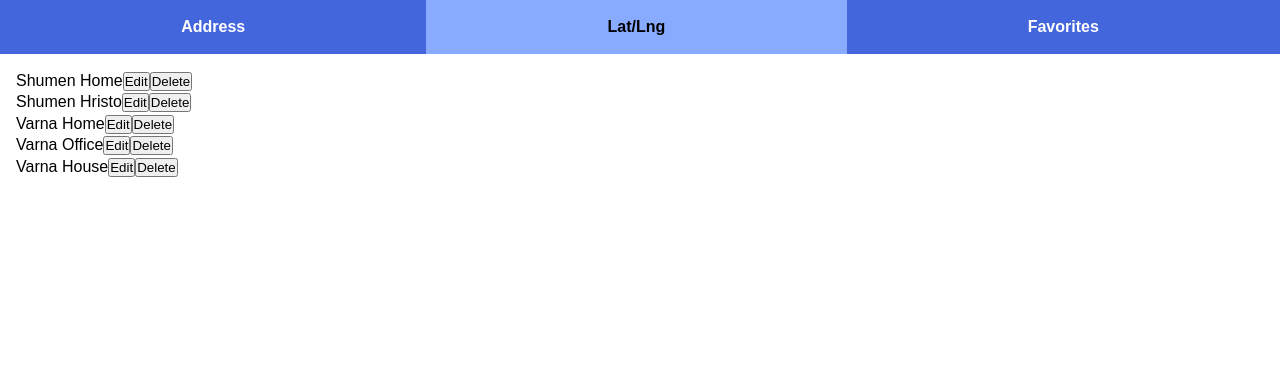
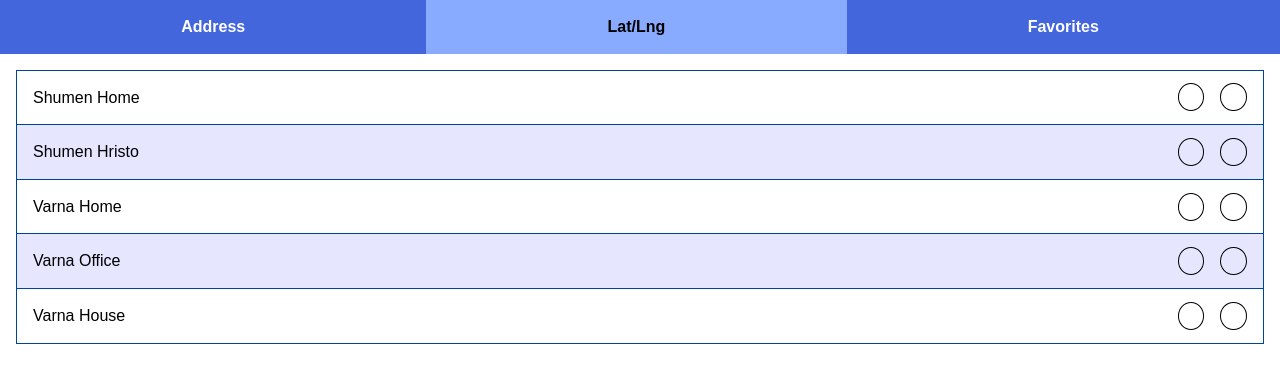
Before and after one commit to magadanskiuchen/m-simple-nav-react, a React (Create React App) app: page /favorites in a window 1280 px wide. Shown: the top 382 px of the page. Built offline with nearby package versions, Linux system fonts and the light colour scheme.

Commit message:
Work on favorites list styling

```diff
--- a/src/styles/FavoritesInput.scss
+++ b/src/styles/FavoritesInput.scss
@@ -1,3 +1,42 @@
+@import 'mixins.scss';
+
 .favorites-list {
 	list-style: none;
+	border: 1px solid var(--navy);
 }
+
+.saved-place {
+	display: flex;
+	align-items: center;
+	padding: 1rem;
+	border-bottom: 1px solid var(--navy);
+
+	&:nth-child(even) {
+		background: var(--light-blue);
+	}
+
+	&:last-child {
+		border: none;
+	}
+
+	&__label {
+		display: block;
+		width: 100%;
+	}
+}
+
+.ico {
+	@include notext;
+
+	width: 1.75rem;
+	height: 1.75rem;
+	margin-top: -0.25rem;
+	margin-bottom: -0.25rem;
+	background: none;
+	border: 1px solid var(--black);
+	border-radius: 50%;
+
+	& + & {
+		margin-left: 1rem;
+	}
+}
--- a/src/styles/index.scss
+++ b/src/styles/index.scss
@@ -2,6 +2,7 @@
 	// colors
 	--white: #FFF;
 	--black: #000;
+	--light-blue: #E6E6FF;
 	--blue: #8AF;
 	--dark-blue: #46D;
 	--navy: #049;
@@ -25,6 +26,10 @@ body {
 	-moz-osx-font-smoothing: grayscale;
 }
 
+button {
+	cursor: pointer;
+}
+
 #root {
 	.btn {
 		background: var(--blue);
--- /dev/null
+++ b/src/styles/mixins.scss
@@ -0,0 +1,6 @@
+@mixin notext {
+	text-indent: -5000em;
+	font-size: 0;
+	line-height: 0;
+	color: transparent;
+}
```
